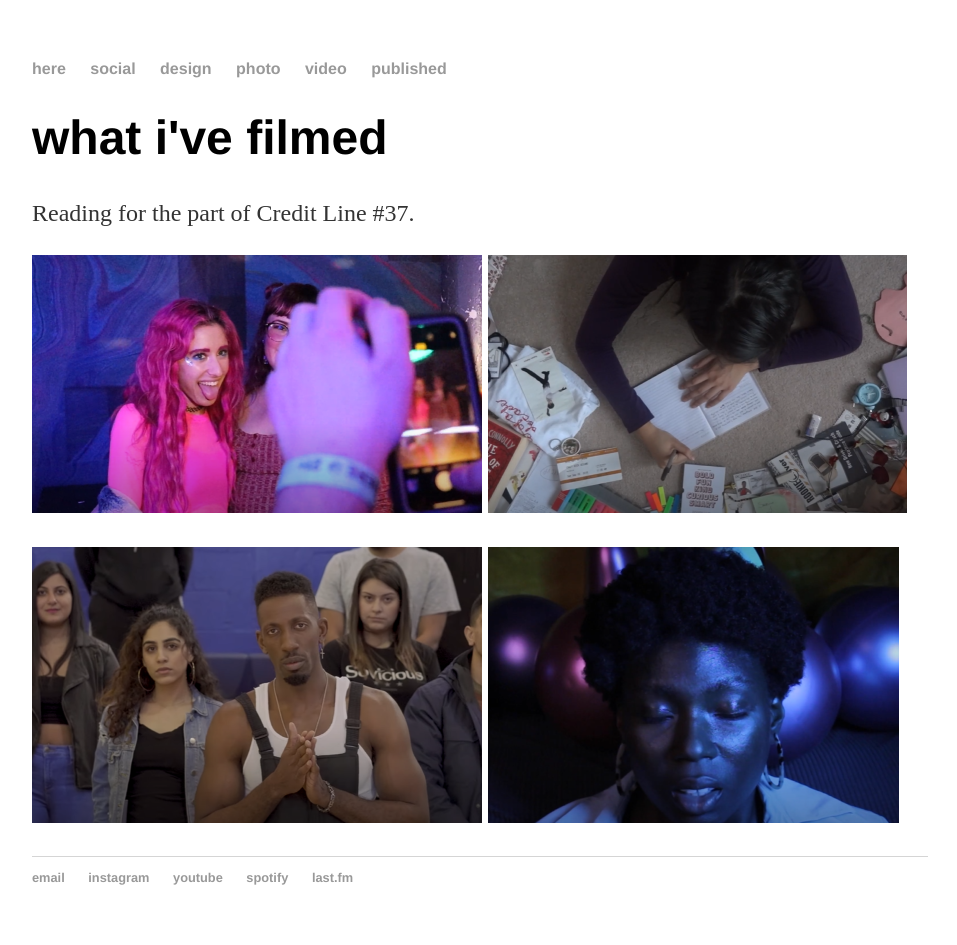
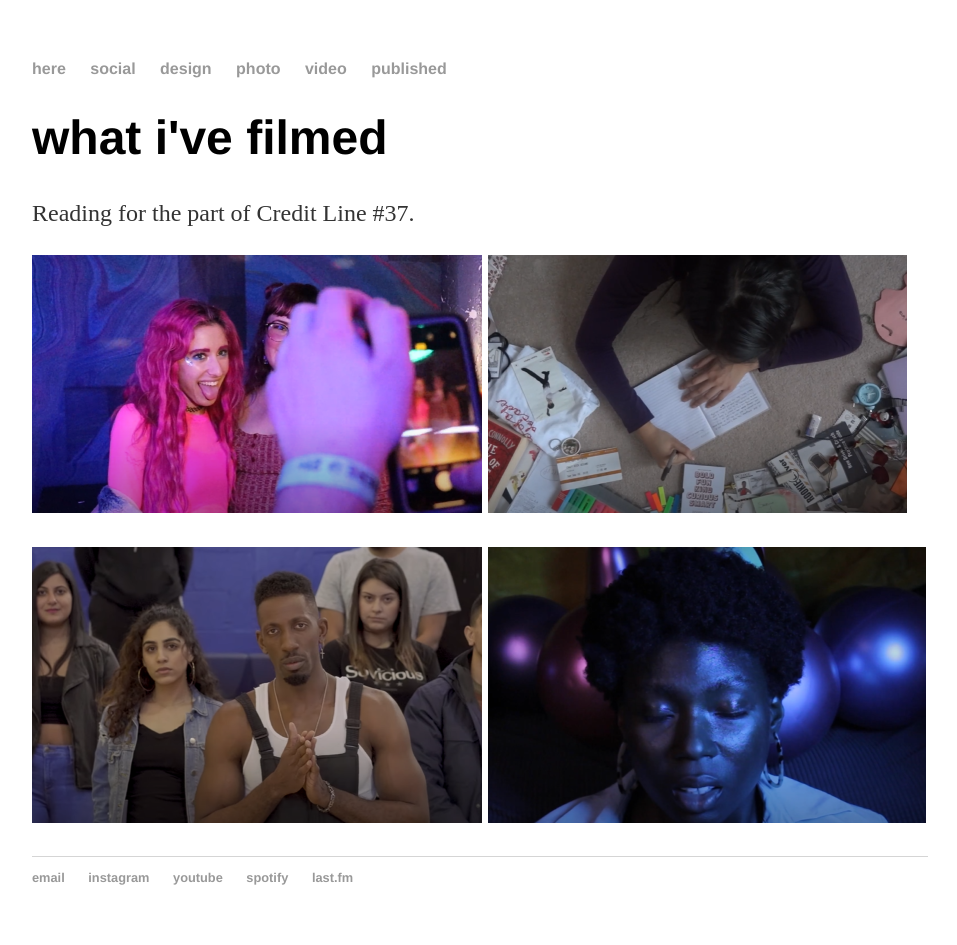
Before and after one commit to sabrinadotli/sabrinadotli.github.io, a Jekyll site: the page built from video/index.html, in a window 1280 px wide. Shown: the whole page, without its empty margins (160-1117 px from the left). Built offline with Jekyll 4.4.1, drawn with Linux system fonts in a browser that asks for light colours.

Commit message:
Update index.html

```diff
--- a/video/index.html
+++ b/video/index.html
@@ -20,6 +20,6 @@ title: what i've filmed
          	alt = "Picture of artist SXTWLVE from his music video" />
 		</a>
 	<a href="https://youtu.be/1dR-9LDULf8">
-    		<img src = "misguidance5.PNG"
+    		<img src = "misguidance7.PNG"
          	alt = "Still from student short film" />
 		</a></p>
```
